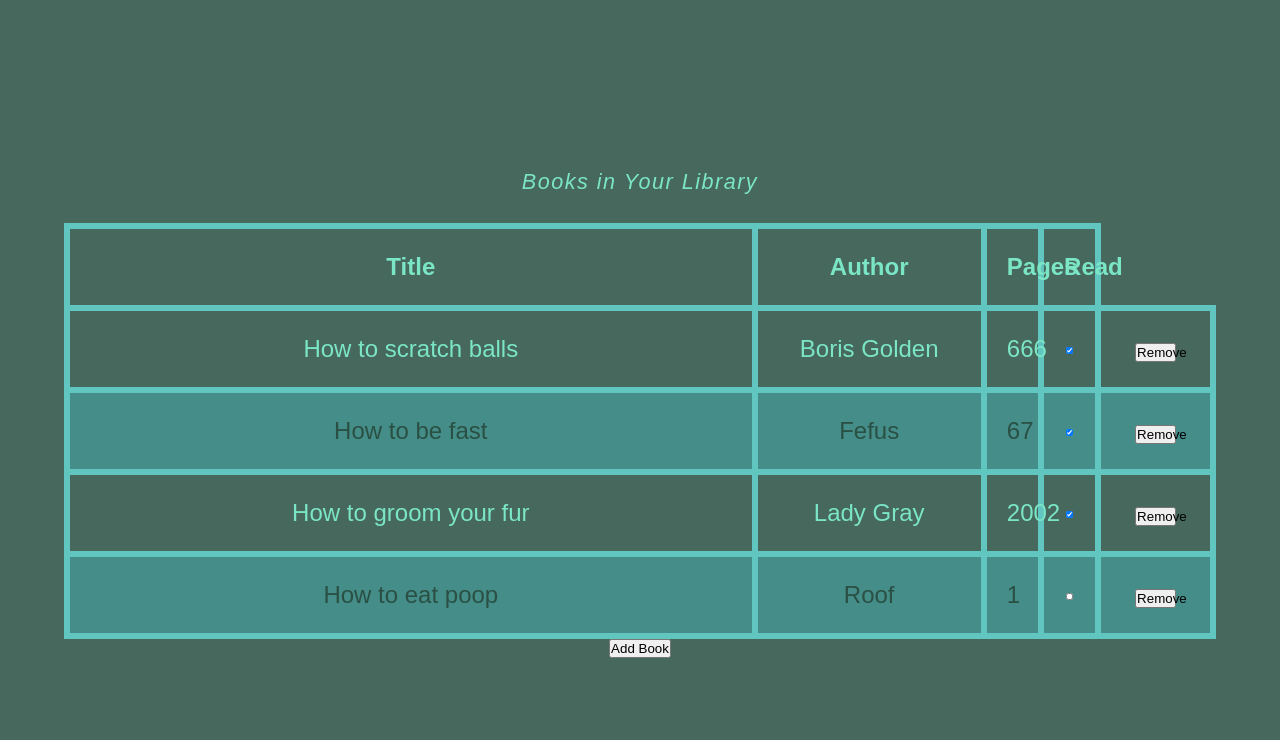
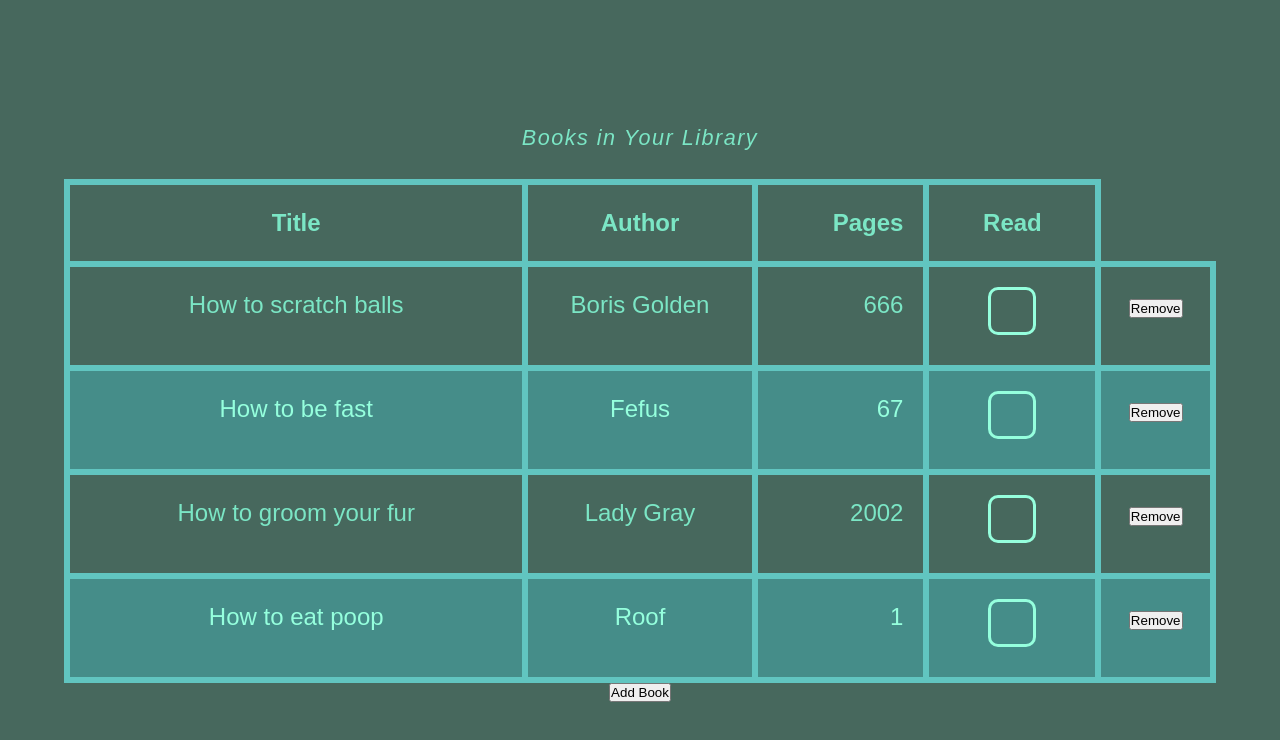
Before and after one commit to VortexRiker/cat-library, a plain HTML site: page index.html in a window 1280 px wide. Drawn offline with Linux system fonts and the light colour scheme.

Commit message:
Add custom table checkbox styling

```diff
--- /dev/null
+++ b/icons.css
@@ -0,0 +1,26 @@
+:root
+{
+    --color-icon-primary: rgb(149, 255, 221);
+    --color-icon-secondary: rgb(123, 230, 197);
+}
+
+.icon-primary
+{
+    color: var(--color-icon-primary);
+}
+
+.icon-secondary
+{
+    color: var(--color-icon-secondary);
+}
+
+.icon:hover .icon-default,
+.icon-hover
+{
+    visibility: hidden;
+}
+
+.icon:hover .icon-hover
+{
+    visibility: visible;
+}
--- a/styles.css
+++ b/styles.css
@@ -11,7 +11,7 @@
     --color-content-secondary: rgb(97, 197, 192);
 
     --color-font-primary: rgb(123, 230, 197);
-    --color-font-secondary: rgb(42, 80, 68);
+    --color-font-secondary: rgb(149, 255, 221);
 
     box-sizing: border-box;
     font-family: sans-serif;
@@ -32,6 +32,11 @@
 img
 {
     display: block;
+}
+
+input
+{
+    appearance: none;
 }
 
 body
@@ -62,33 +67,42 @@ tr *
 {
     text-align: center;
 }
-tr :nth-child(3)
+tr > :nth-child(3)
 {
     text-align: right;
 }
-tr :nth-child(3),
-tr :nth-child(4)
+tr > :nth-child(3),
+tr > :nth-child(4)
 {
-    width: 5%;
+    width: 15%;
 }
-tr :nth-child(1)
+tr > :nth-child(1)
 {
-    width: 60%;
+    width: 40%;
 }
-tr :nth-child(2)
+tr > :nth-child(2)
 {
     width: 20%;
 }
 
-tr :last-child
-{
-
-}
 tr:nth-child(even)
 {
     background-color: var(--color-content-primary);
     color: var(--color-font-secondary);
 }
+
+.read-checkbox
+{
+    width: 2rem;
+    height: 2rem;
+    border: 3px solid var(--color-font-secondary);
+    border-radius: 10px;
+}
+.read-checkbox::before
+{
+
+}
+
 
 caption
 {
```
Also changed, not shown: media/icons/checkmark.svg (added).
